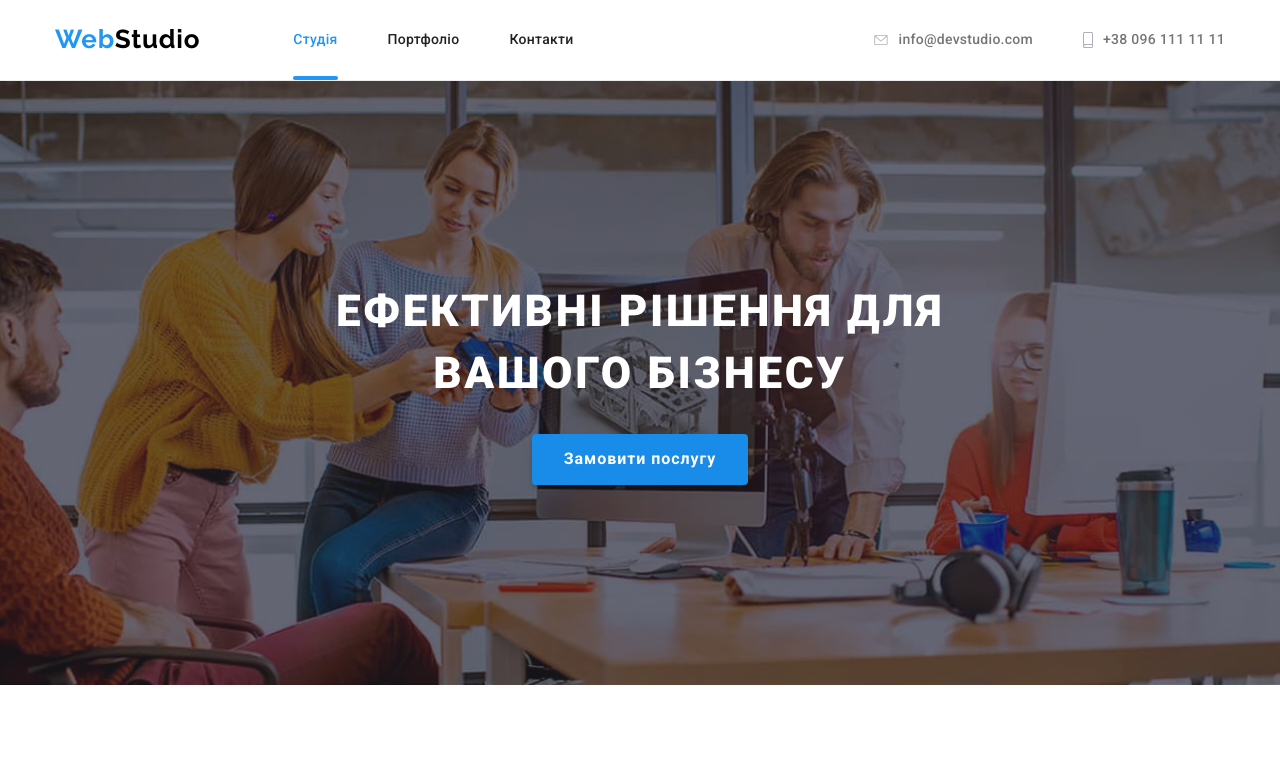
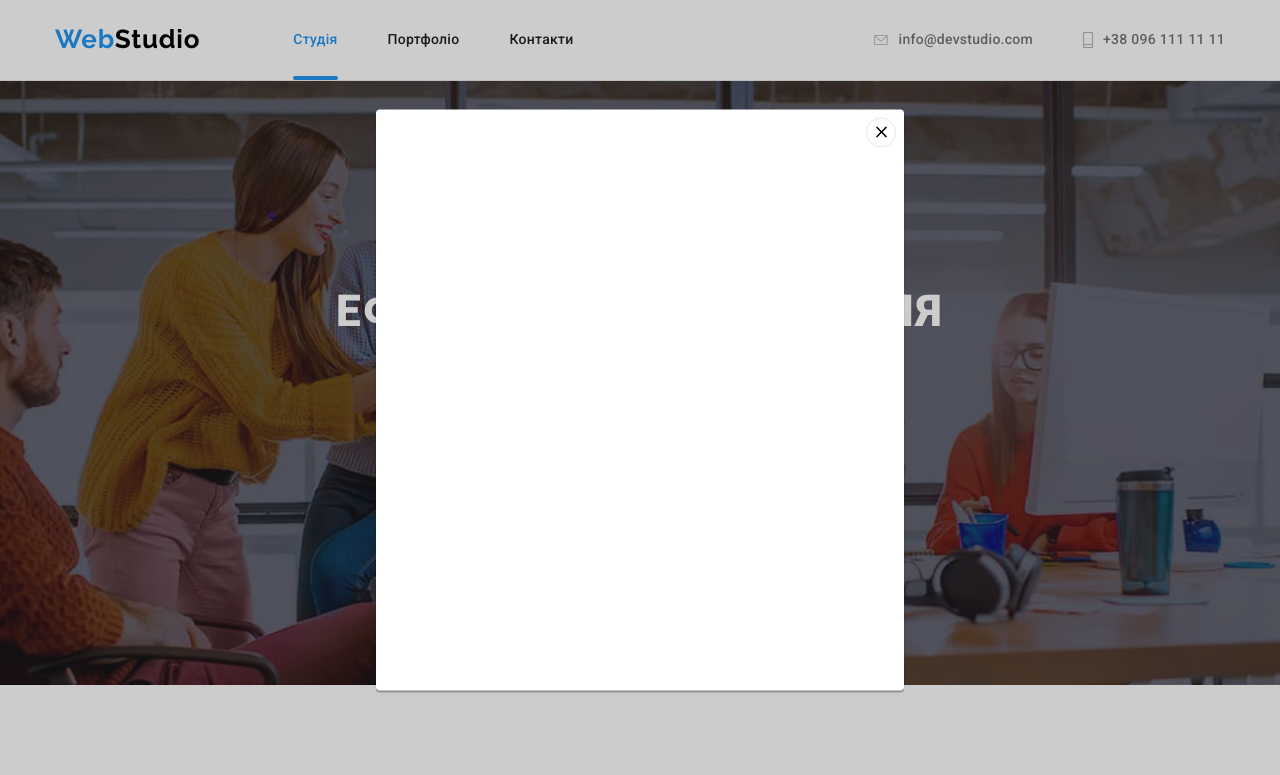
Before and after one commit to IraSholop/goit-markup-hw-05, a plain HTML site: page index.html in a window 1280 px wide. Both pictures are taken after a click on the button "Замовити послугу". Shown: the top 775 px of the page. Drawn offline with nearby package versions, Linux system fonts and the light colour scheme.

Commit message:
add modal

```diff
--- a/css/styles.css
+++ b/css/styles.css
@@ -229,6 +229,55 @@ img {
 .hero-btn:focus {
   box-shadow: 0px 4px 4px rgba(0, 0, 0, 0.15);
   background-color: #188ce8;
+}
+.backdrop {
+  position: fixed;
+  top: 0;
+  left: 0;
+  width: 100%;
+  height: 100%;
+  background-color: rgba(0, 0, 0, 0.2);
+  z-index: 1;
+
+}
+.backdrop.is-hidden {
+  opacity: 0;
+  pointer-events: none;
+  visibility: hidden;
+
+}
+.backdrop.is-hidden .modal{
+  transform: translate(-50%, -50%) scale(0.5);
+  opacity: 0;
+}
+
+.modal {
+  position: absolute;
+  top: 50%;
+  left: 50%;
+  min-width: 528px;
+  min-height: 581px;
+
+  background-color: var(--additional-color);
+  box-shadow: 0px 1px 3px rgba(0, 0, 0, 0.12), 0px 1px 1px rgba(0, 0, 0, 0.14),
+    0px 2px 1px rgba(0, 0, 0, 0.2);
+  border-radius: 4px;
+
+  opacity: 1;
+  transform: translate(-50%, -50%) scale(1);
+  transition: transform 2500ms cubic-bezier(0.4, 0, 0.2, 1), opacity 500ms;
+
+}
+.modal-btn {
+  position: absolute;
+  top: 8px;
+  right: 8px;
+  width: 30px;
+  height: 30px;
+  border: 0;
+  cursor: pointer;
+  background-color: var(--additional-color);
+  background-image: url(../images/close.svg);
 }
 /* Features section  */
 .features-list {
--- a/index.html
+++ b/index.html
@@ -59,7 +59,13 @@
         <section class="section hero img-hero">
           <div class="container">
             <h1 class="hero-title">Ефективні рішення для вашого бізнесу</h1>
-            <button type="button" class="hero-btn">Замовити послугу</button>
+            <button type="button" class="hero-btn" data-modal-open>Замовити послугу</button>
+          </div>
+
+          <div class="backdrop is-hidden" data-modal>
+            <div class="modal">
+              <button class="modal-btn" data-modal-close></button>
+            </div>
           </div>
         </section>
       </div>
@@ -403,5 +409,7 @@
         </div>
       </div>
     </footer>
+
+    <script src="./js/modal.js"></script>
   </body>
 </html>
--- /dev/null
+++ b/js/modal.js
@@ -0,0 +1,14 @@
+(() => {
+  const refs = {
+    openModalBtn: document.querySelector("[data-modal-open]"),
+    closeModalBtn: document.querySelector("[data-modal-close]"),
+    modal: document.querySelector("[data-modal]"),
+  };
+
+  refs.openModalBtn.addEventListener("click", toggleModal);
+  refs.closeModalBtn.addEventListener("click", toggleModal);
+
+  function toggleModal() {
+    refs.modal.classList.toggle("is-hidden");
+  }
+})();
```
Also changed, not shown: images/close.svg (added).
